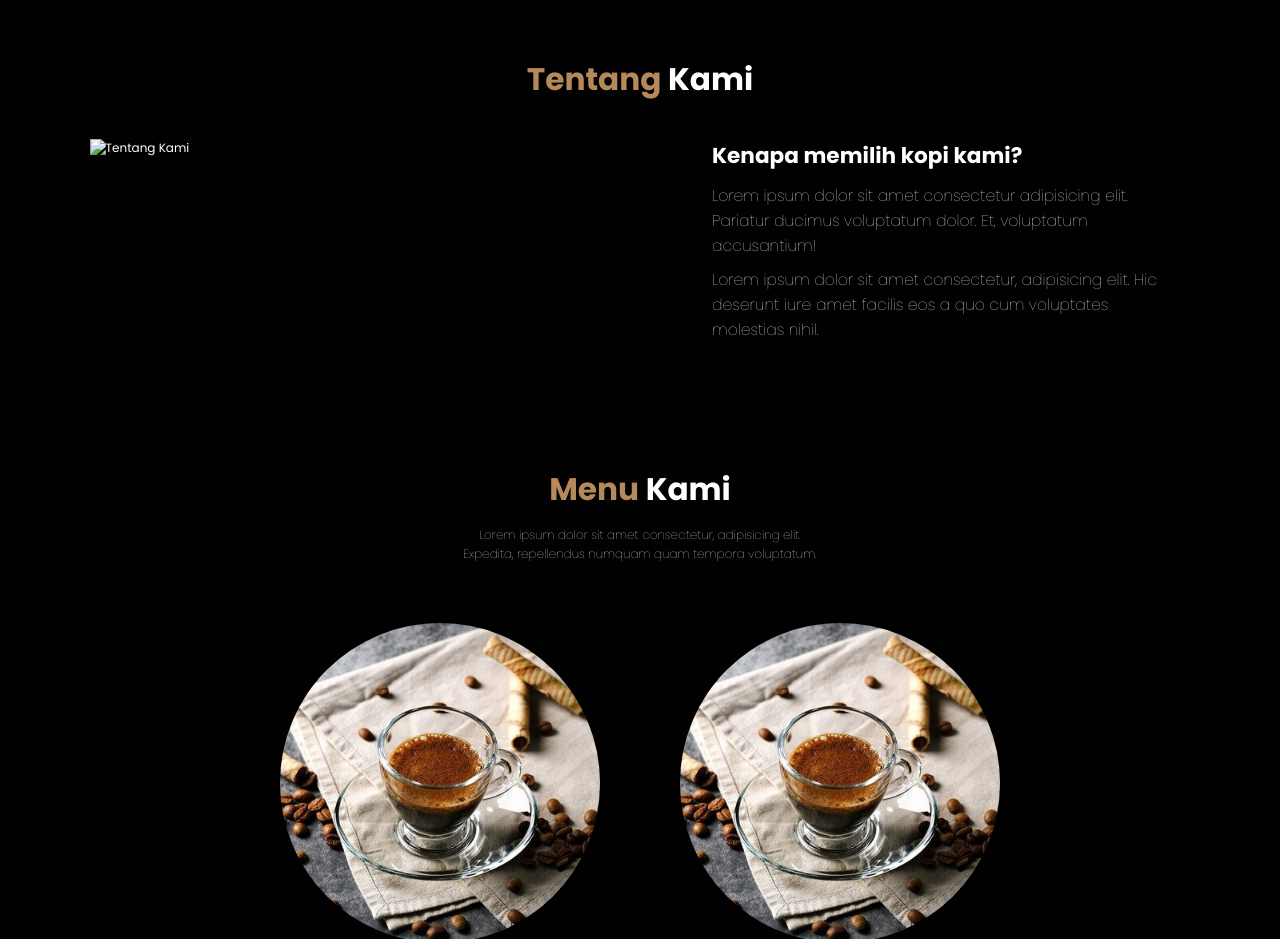
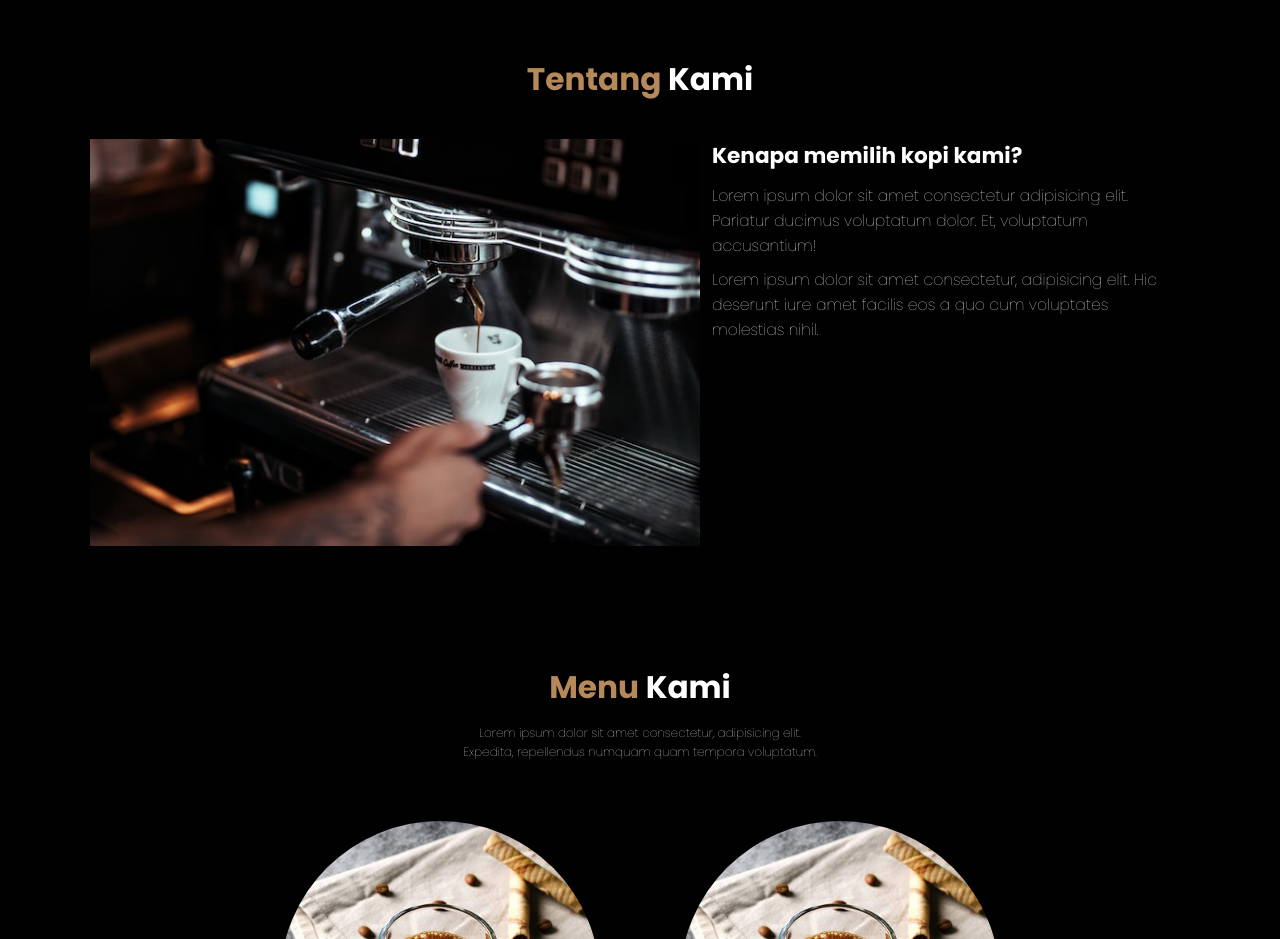
Before and after one commit to Reyhanfardedy/coffe-shop, a plain HTML site: page index.html in a window 1280 px wide. Shown: the part 840-1779 px from the top of the page. Drawn offline with nearby package versions, Linux system fonts and the light colour scheme; files whose address does not match are found by name.

Commit message:
Update index.html

```diff
--- a/index.html
+++ b/index.html
@@ -100,7 +100,7 @@
 
       <div class="row">
         <div class="about-img">
-          <img src="../kedai-kopi/img/tentang-kami.jpg" alt="Tentang Kami" />
+          <img src="img/tentang-kami.jpg" alt="Tentang Kami" />
         </div>
         <div class="content">
           <h3>Kenapa memilih kopi kami?</h3>
```
